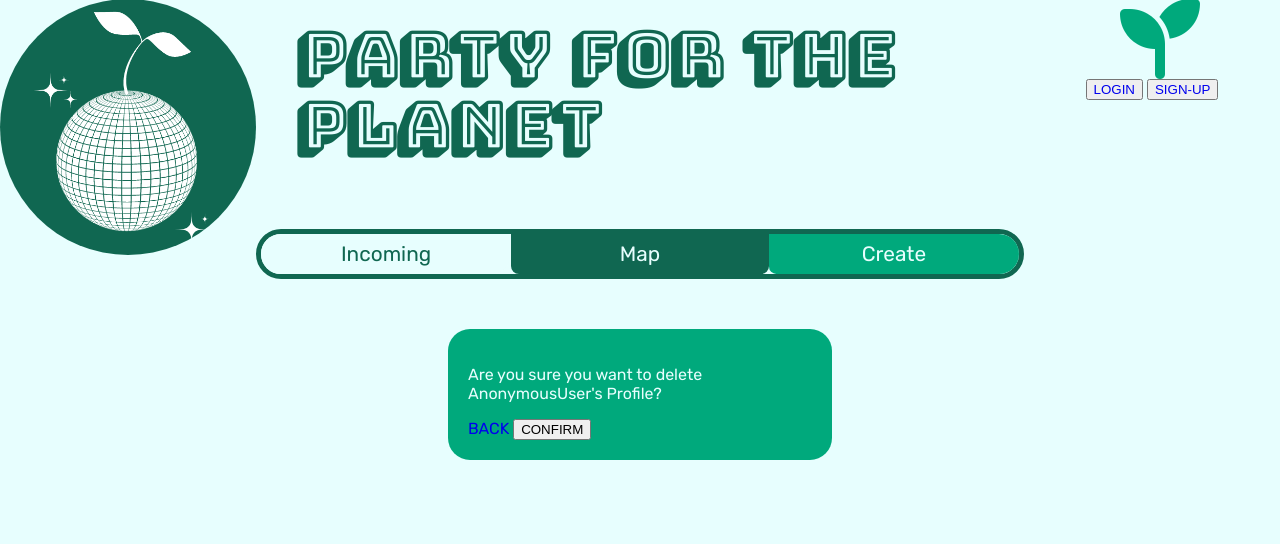
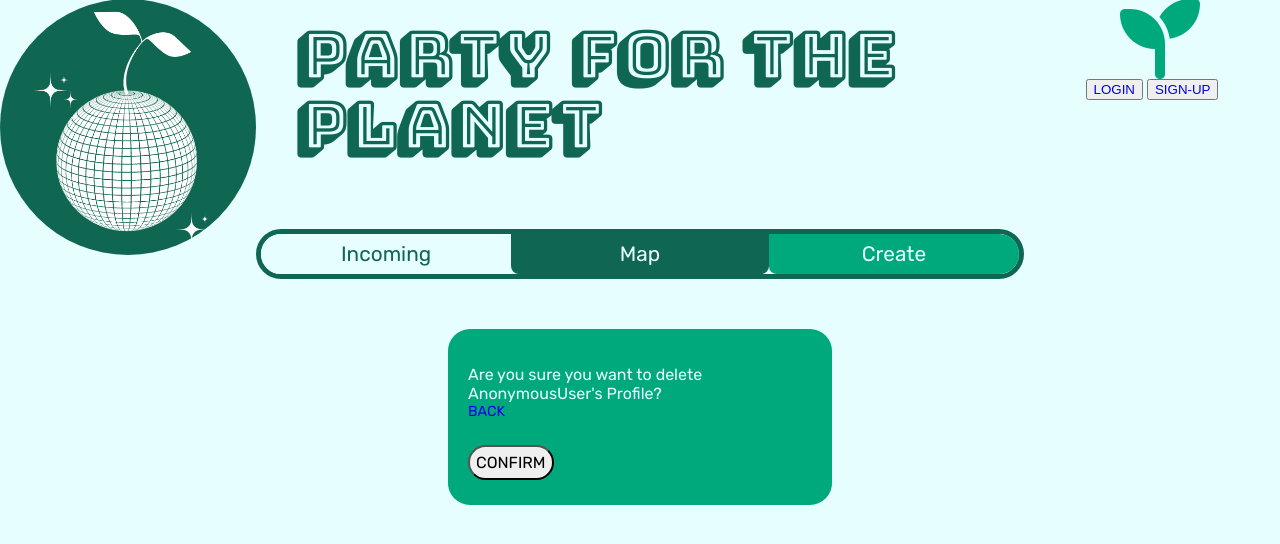
Before and after one commit to EliSacch/Party4thePlanet, a Django app: page /delete_user/1/ in a window 1280 px wide. Shown: the part 21-565 px from the top of the page. Run offline with Django 4.2, Linux system fonts and the light colour scheme; data comes from the database, SQL or seed files in the repository; some libraries are stand-ins or nearby versions.

Commit message:
Polish style sign in, sign up

```diff
--- a/static/css/style.css
+++ b/static/css/style.css
@@ -446,13 +446,47 @@ a {
   margin-top: -50px;
 }
 /* Sign Up */
+.createEventForm :nth-child(2){
+/* text-align: center; */
+font-size: 0.9rem;
+display: block;
+margin-top:5px;
+margin-bottom: 5px;
+}
+.createEventForm form{
+  display: flex;
+  flex-direction: column;
+  justify-content: center;
+}
 .createEventForm ul{
   display: flex;
   flex-direction: column;
   justify-content: center;
 }
-
-
+.createEventForm p{
+  display: flex;
+  flex-direction: column;
+  margin-bottom: -5px;
+}
+.createEventForm p input{
+  min-width: 250px;
+  width: 100%;
+  border-radius: 22px;
+  border: none;
+  padding: 5px;
+}
+.createEventForm p label{
+  margin-bottom: 10px;
+  text-decoration: underline;
+  text-underline-offset: 3px;
+}
+.createEventForm button[type=submit]{
+ font-family: "Rubik";
+ padding: 6px;
+ border-radius: 22px;
+ font-size: 1rem;
+ margin: 20px auto 0;
+}
 /* Sign In  */
 .createEventForm h1{
   font-family: "Bungee Shade";
```
